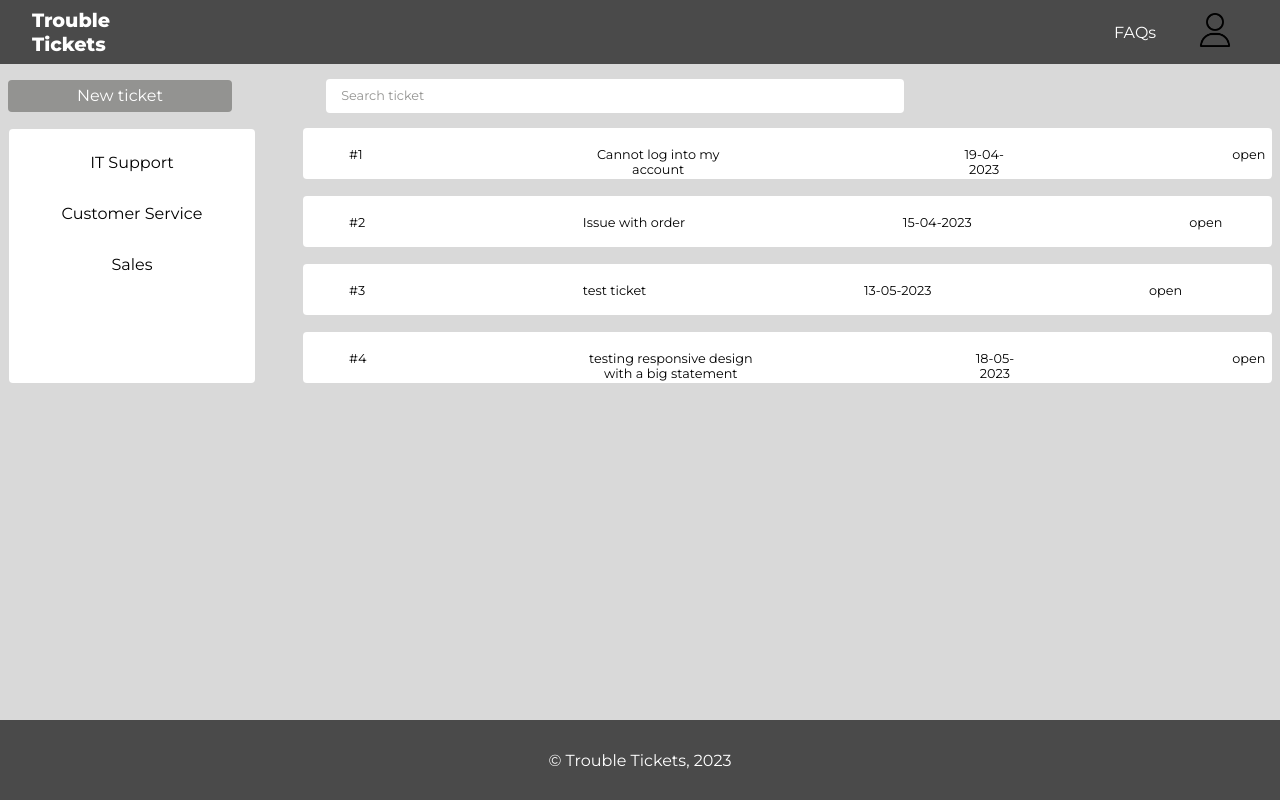
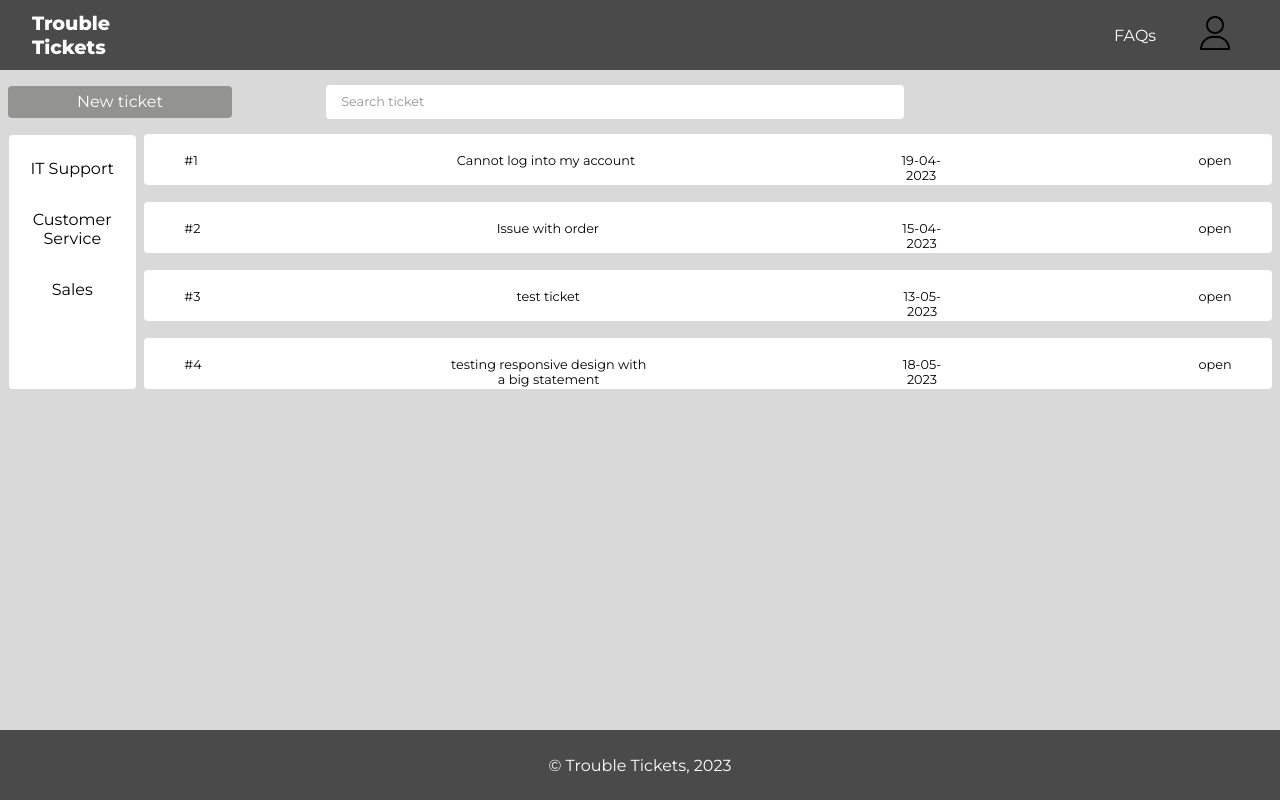
Before and after one commit to coutinho21/ltw_proj, a PHP site: page /pages/ in a window 1280 px wide. Run offline with PHP 8.4, Linux system fonts and the light colour scheme; the visitor is signed in with stand-in values (Sample User, id 1); data comes from the database, SQL or seed files in the repository; both versions use the stored data as it was after the commit.

Commit message:
improved responsive design of homepage

```diff
--- a/css/homepage_client_style.css
+++ b/css/homepage_client_style.css
@@ -42,7 +43,7 @@ body > header {
 
 body > header ul {
     padding: 0;
-    height: 4em;
+    height: 70px;
     width: auto;
 }
 
@@ -150,7 +151,6 @@ body > header ul > li:last-child {
     grid-column: 1 / 2;
     display: flex;
     flex-direction: column;
-    width: 100%;
     background-color: #FFFFFF;
     font-size: 1em;
     width: 90%;
@@ -171,7 +171,7 @@ body > header ul > li:last-child {
 
 .departments > li {
     text-align: center;
-    text-justify: start;
+    text-justify: center;
     margin: space-around;
     list-style-type: none;
 }
@@ -187,15 +187,15 @@ body > header ul > li:last-child {
     text-justify: center;
     width: auto;
     font-size: .8em;
-    border-radius: 4px;
 }
 
 .tickets-list > ul {
     display: flex;
     flex-direction: column;
     background-color: #D9D9D9;
-    margin: 0 0 .1em 3em;
+    margin: 0 0 .1em 1em;
     padding: 0;
+    width: auto;
 }
 
 .tickets-list > ul > li {
@@ -208,7 +208,8 @@ body > header ul > li:last-child {
     display: flex;
     flex-direction: row;
     height: 4em;
-    gap: 16em;
+    gap: 18em;
+    padding: 0;
 }
 
 .tickets-list > ul > li > ul > li {
@@ -217,11 +218,21 @@ body > header ul > li:last-child {
     justify-items: center;
 }
 
-.tickets-list > ul > li > ul p {
+.tickets-list > ul > li > ul > li p {
     text-align: center;
     text-justify: center;
-    padding: 0;
-    width: auto;
+}
+
+.tickets-list > ul > li > ul > li:nth-child(1) {
+    padding-left: 40px;
+    padding-right: 10px;
+}
+.tickets-list > ul > li > ul > li:nth-child(2) {
+    width: 230px;
+}
+.tickets-list > ul > li > ul > li:nth-child(4) {
+    padding-left: 10px;
+    padding-right: 40px;
 }
 
 /* End of main content */
@@ -229,7 +240,7 @@ body > header ul > li:last-child {
 
 body > footer {
     background-color: #4A4A4A;
-    height: 80px;
+    height: 70px;
     color: #fff;
     display: flex;
     justify-content: center;
--- a/css/new_ticket.css
+++ b/css/new_ticket.css
@@ -69,8 +69,16 @@
 
 /* ------------- responsive design -------------- */
 @media (max-width: 70em) {
+    .add-and-search > a {
+        width: 20%;
+    }
+    .add-and-search > .search-ticket {
+        margin-left: 3em;
+        width: 55%;
+    }
     .main-content {
         display: block;
+        width: auto;
     }
     .filter {
         display: flex;
@@ -79,27 +87,27 @@
         height: 100px;
     }
     .departments {
+        width: auto;
         height: 90px;
         margin-top: 5px;
     }
     .departments > li > p {
         margin: .5em;
     }
+
     .new-ticket {
         width: auto;
         margin-left: 8.8px;
     }
     .new-ticket > h2 {
         padding-top: .5em;
-        margin-top: .8em;
-        margin-bottom: 0;
+        margin-top: 0;
     }
-
     .new-ticket > form {
         margin-top: 0;
     }
     .new-ticket > form > input {
-        width: 50%;
+        width: 45%;
     }
 
     .new-ticket > form > select {
@@ -114,12 +122,12 @@
     .new-ticket > form > #introduction {
         display: inline;
         width: 20%;
-        height: 150px;
+        height: 200px;
     }
     .new-ticket > form > #description {
         display: inline;
         width: 55%;
-        height: 150px;
+        height: 200px;
     }
 
     .new-ticket > form > button {
```
Also changed, not shown: other parts of css/homepage_client_style.css (+44 -1 lines), database/trouble_tickets.db.
